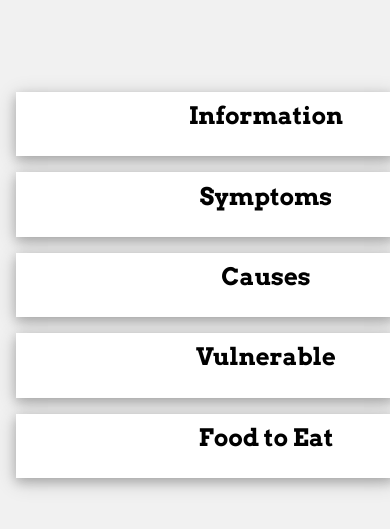
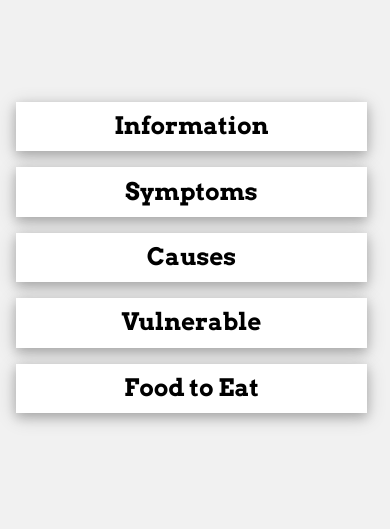
Before and after one commit to parth-sudo/Major-Project, a Django app: page /information/Diabetes/ in a window 390 px wide. Shown: the part 88-617 px from the top of the page. Run offline with Django 3.2, Linux system fonts and the light colour scheme; some libraries are stand-ins or nearby versions; some web fonts are replaced.

Commit message:
latest ui added

```diff
--- a/meladie/backend/templates/backend/base.html
+++ b/meladie/backend/templates/backend/base.html
@@ -27,6 +27,20 @@
   s0.parentNode.insertBefore(s1,s0);
   })();
   </script> -->
+  <!--End of Tawk.to Script-->
+
+  <!--Start of Tawk.to Script-->
+<script type="text/javascript">
+  var Tawk_API=Tawk_API||{}, Tawk_LoadStart=new Date();
+  (function(){
+  var s1=document.createElement("script"),s0=document.getElementsByTagName("script")[0];
+  s1.async=true;
+  s1.src='https://embed.tawk.to/629495f17b967b117991edb3/1g4a6je7g';
+  s1.charset='UTF-8';
+  s1.setAttribute('crossorigin','*');
+  s0.parentNode.insertBefore(s1,s0);
+  })();
+  </script>
   <!--End of Tawk.to Script-->
 </head>
 <body>
--- a/meladie/backend/templates/backend/consult_doctors.html
+++ b/meladie/backend/templates/backend/consult_doctors.html
@@ -6,6 +6,7 @@
     <style>
 
       body{
+        font: 'Arvo', serif;
         margin: 0!important;
         box-sizing: border-box;
         background-color: #e3e1e95c;
@@ -65,7 +66,7 @@
       }
 
       .page-heading{
-        font-family: 'Zilla Slab', serif;
+        font-family: 'Arvo', serif;
         font-size: 180%;
       }
 
--- a/meladie/backend/templates/backend/disease_information.html
+++ b/meladie/backend/templates/backend/disease_information.html
@@ -61,6 +61,41 @@
         display: flex;
       justify-content: center;
       } */
+      @media only screen and (max-width: 600px) {
+
+        .w3-card-4, .w3-margin ,.w3-white{
+          width: 100% !important;
+          display: flex;
+          flex-direction: column;
+          /* justify-content: flex-start; */
+          /* align-items: flex-start; */
+          align-items: center;
+          text-align: left;
+        }
+        .w3-col{
+          max-width: 90%;
+        }
+        .w3-container {
+
+          display: flex;
+          align-self: flex-start;
+          justify-content: center;
+          align-items: center;
+          width: 100% !important;
+        }
+        .w3-container p{
+          position: relative;
+          margin-top: auto;
+          margin-bottom: auto;
+          height: 100%;
+          display: flex;
+          justify-content: center;
+          align-self: center;
+          align-items: center;
+
+        }
+
+}
   </style>
 </head>
 
@@ -125,8 +160,8 @@
       <!-- Blog entries -->
       <div class="w3-col l8 s12">
         <!-- Blog entry -->
-        <div class="w3-card-4 w3-margin w3-white" style="text-align: center; width: 97vw;">
-          <div class="w3-container" style="width: 500px; margin: 0 auto">
+        <div class="w3-card-4 w3-margin w3-white" style="text-align: center;width: 97vw;">
+          <div class="w3-container" style=" margin: 0 auto">
             <h3><b>Information</b></h3>
           </div>
 
@@ -136,7 +171,7 @@
         </div>
 
         <div class="w3-card-4 w3-margin w3-white" style="text-align: center; width: 97vw;">
-          <div class="w3-container" style="width: 500px; margin: 0 auto">
+          <div class="w3-container" style=" margin: 0 auto">
             <h3><b>Symptoms</b></h3>
           </div>
 
@@ -146,7 +181,7 @@
         </div>
 
         <div class="w3-card-4 w3-margin w3-white" style="text-align: center ; width: 97vw;">
-          <div class="w3-container" style="width: 500px; margin: 0 auto">
+          <div class="w3-container" style=" margin: 0 auto">
             <h3><b>Causes</b></h3>
           </div>
 
@@ -156,7 +191,7 @@
         </div>
 
         <div class="w3-card-4 w3-margin w3-white" style="text-align: center; width: 97vw;">
-          <div class="w3-container" style="width: 500px; margin: 0 auto">
+          <div class="w3-container" style=" margin: 0 auto">
             <h3><b>Vulnerable</b></h3>
           </div>
 
@@ -166,7 +201,7 @@
         </div>
 
         <div class="w3-card-4 w3-margin w3-white" style="text-align: center; width: 97vw;">
-          <div class="w3-container" style="width: 500px; margin: 0 auto">
+          <div class="w3-container" style=" margin: 0 auto">
             <h3><b>Food to Eat</b></h3>
           </div>
 
```
